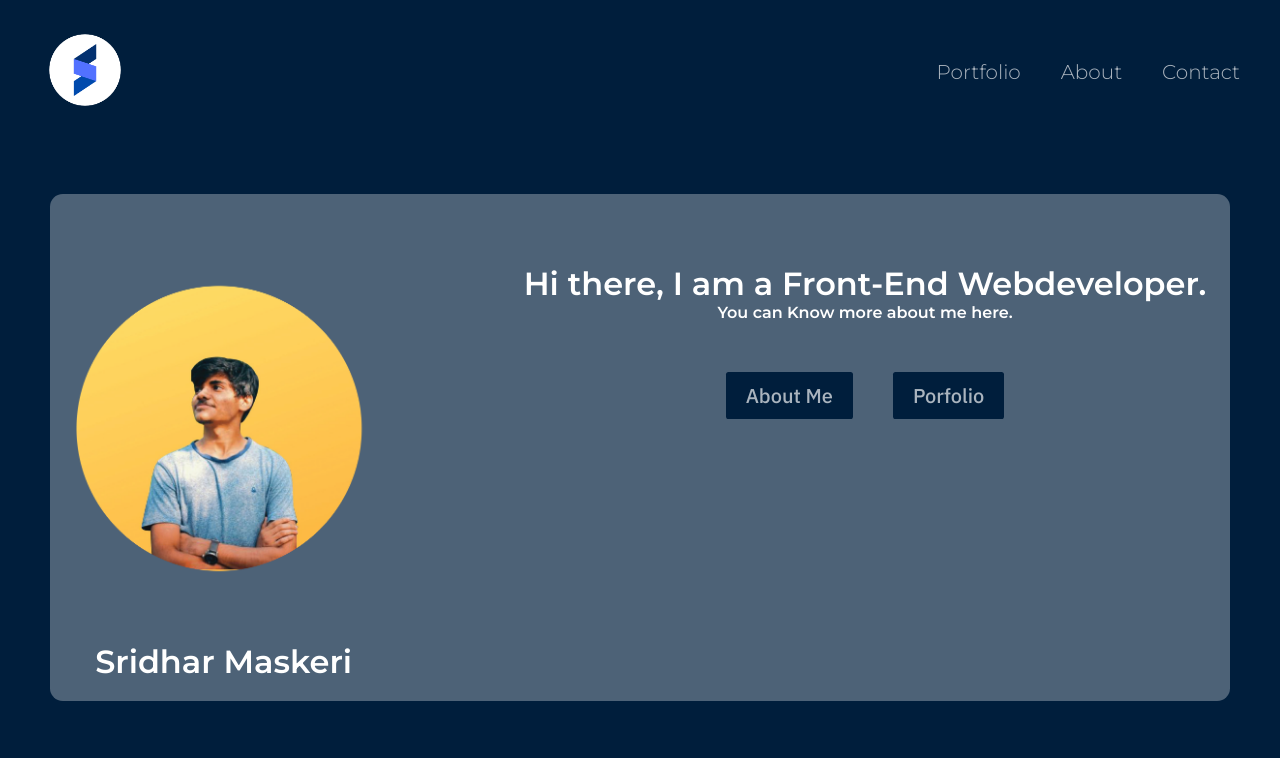
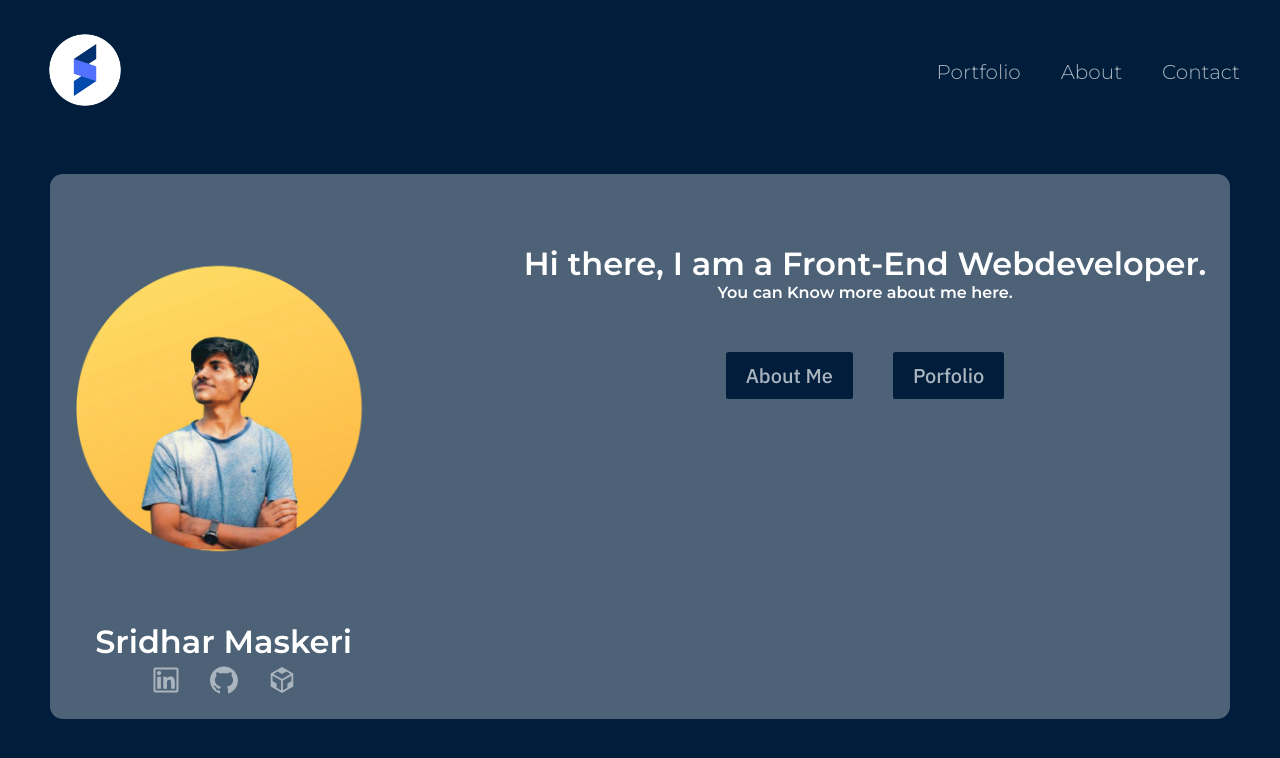
Before and after one commit to floating-dynamo/portfolio, a React (Create React App) app: page / in a window 1280 px wide. Shown: the top 758 px of the page. Built offline with nearby package versions, Linux system fonts and the light colour scheme.

Commit message:
added: Socials on HomePage

```diff
--- a/src/components/HomePage.css
+++ b/src/components/HomePage.css
@@ -1,7 +1,7 @@
 .home-page {
   background-color: rgba(255, 255, 255, 0.3);
   padding: 20px;
-  margin: 50px;
+  margin: 30px 50px;
   border-radius: 1vw;
   color: white;
   display: flex;
@@ -40,3 +40,14 @@
   background-color: rgb(3, 19, 68);
   color: white;
 }
+
+.social-icons {
+  font-size: 1.75rem;
+  margin: 5px 15px;
+  cursor: pointer;
+  color: rgb(170, 180, 190);
+}
+
+.social-icons:hover {
+  color: white;
+}
--- a/src/components/HomePage.jsx
+++ b/src/components/HomePage.jsx
@@ -1,13 +1,22 @@
 import React from 'react'
 import "./HomePage.css"
 import ProfileImg from "../images/shri.png"
+import { CodeSandboxOutlined, GithubOutlined, LinkedinOutlined } from '@ant-design/icons'
 
 const HomePage = () => {
+    const linkedInLink = "https://www.linkedin.com/in/sridhar-maskeri-1714001aa/";
+    const GithubLink = "https://github.com/floating-dynamo";
+    const CodeSandboxLink = "https://codesandbox.io/u/Floating_dynamo"
     return (
         <div className="home-page">
             <div className="profile-main">
                 <img src={ProfileImg} alt="Profile_Image" className="profile-img" />
                 <h1 className="profile-title">Sridhar Maskeri</h1>
+                <div className="socials">
+                    <a href={linkedInLink} target="_blank" rel="noopener noreferrer"><LinkedinOutlined className="social-icons" /></a>
+                    <a href={GithubLink} target="_blank" rel="noopener noreferrer"><GithubOutlined className="social-icons" /></a>
+                    <a href={CodeSandboxLink} target="_blank" rel="noopener noreferrer"><CodeSandboxOutlined className="social-icons" /></a>
+                </div>
             </div>
             <div className="profile-desc">
                 <h1>Hi there, I am a Front-End Webdeveloper.</h1>
```
Also changed, not shown: src/images/Sridhar.png (added).
